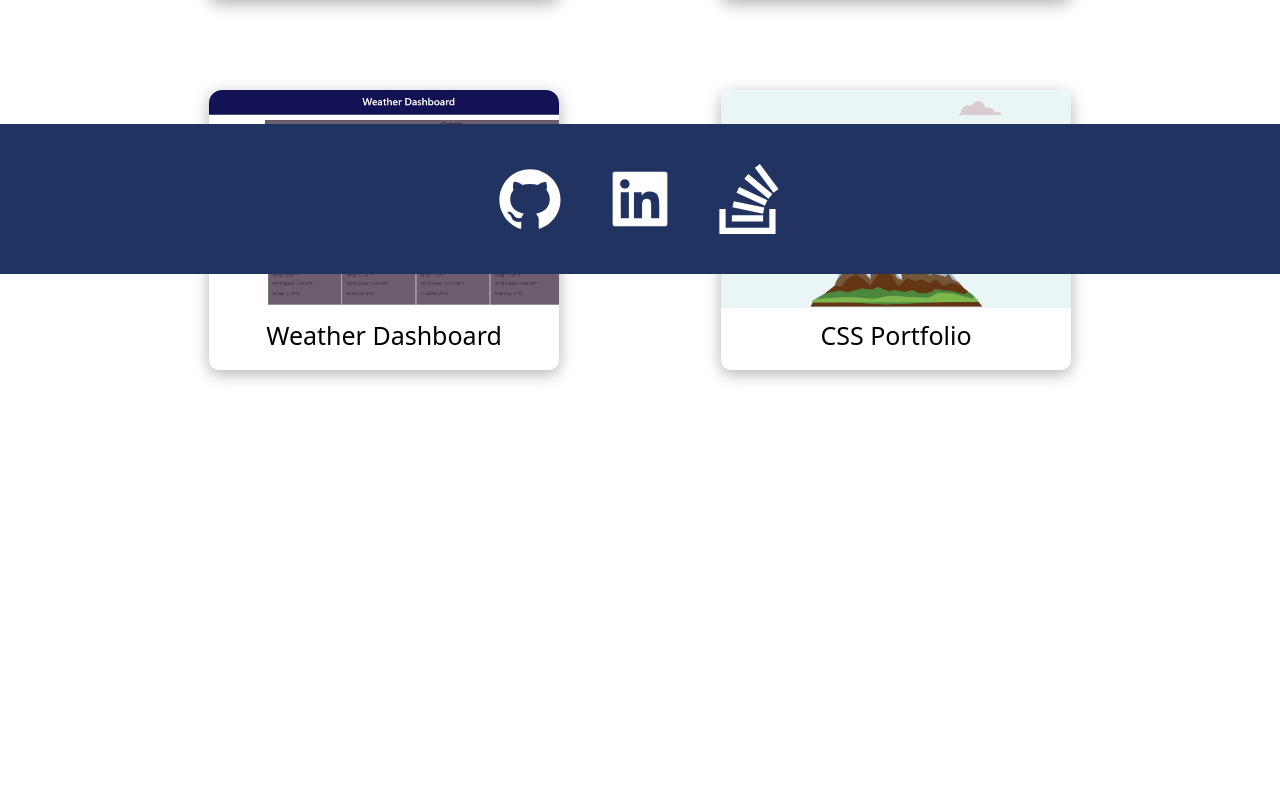
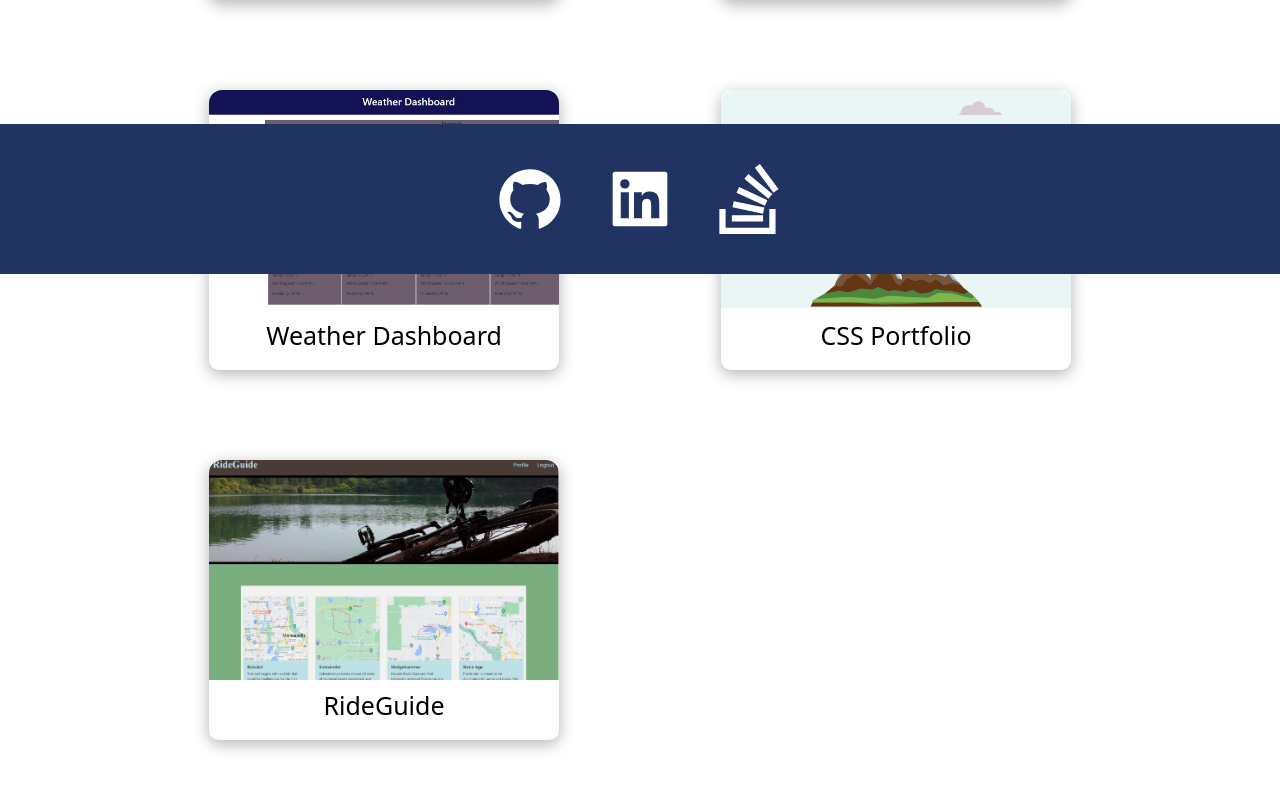
Before and after one commit to YockaFlocka/react-portfolio2, a React (Create React App) app: page /portfolio in a window 1280 px wide. Shown: the part 526-1311 px from the top of the page. Before the commit the page ends 941 px from the top, so only its background shows below. Built offline with nearby package versions, Linux system fonts and the light colour scheme.

Commit message:
added project to portfolio

```diff
--- a/src/Pages/Portfolio.js
+++ b/src/Pages/Portfolio.js
@@ -4,6 +4,7 @@ import WeatherDash from '../assets/weather-dashboard.JPG';
 import TinDog from '../assets/TinDog.JPG';
 import WorkScheduler from '../assets/day-scheduler.JPG';
 import CSSPortfolio from '../assets/css-site.JPG';
+import RideGuide from '../assets/RideGuide.JPG';
 import "../styles/Portfolio.css";
 
 
@@ -24,6 +25,9 @@ function Portfolio() {
         <a href='https://yockaflocka.github.io/css/'>
         <Project name="CSS Portfolio" image={CSSPortfolio} />
         </a>
+        <a href='https://bike-trail-explore-grp-1.herokuapp.com/'>
+        <Project name="RideGuide" image={RideGuide} />
+        </a>
       </div>
     </div>
   )
```
Also changed, not shown: src/assets/RideGuide.JPG (added).
